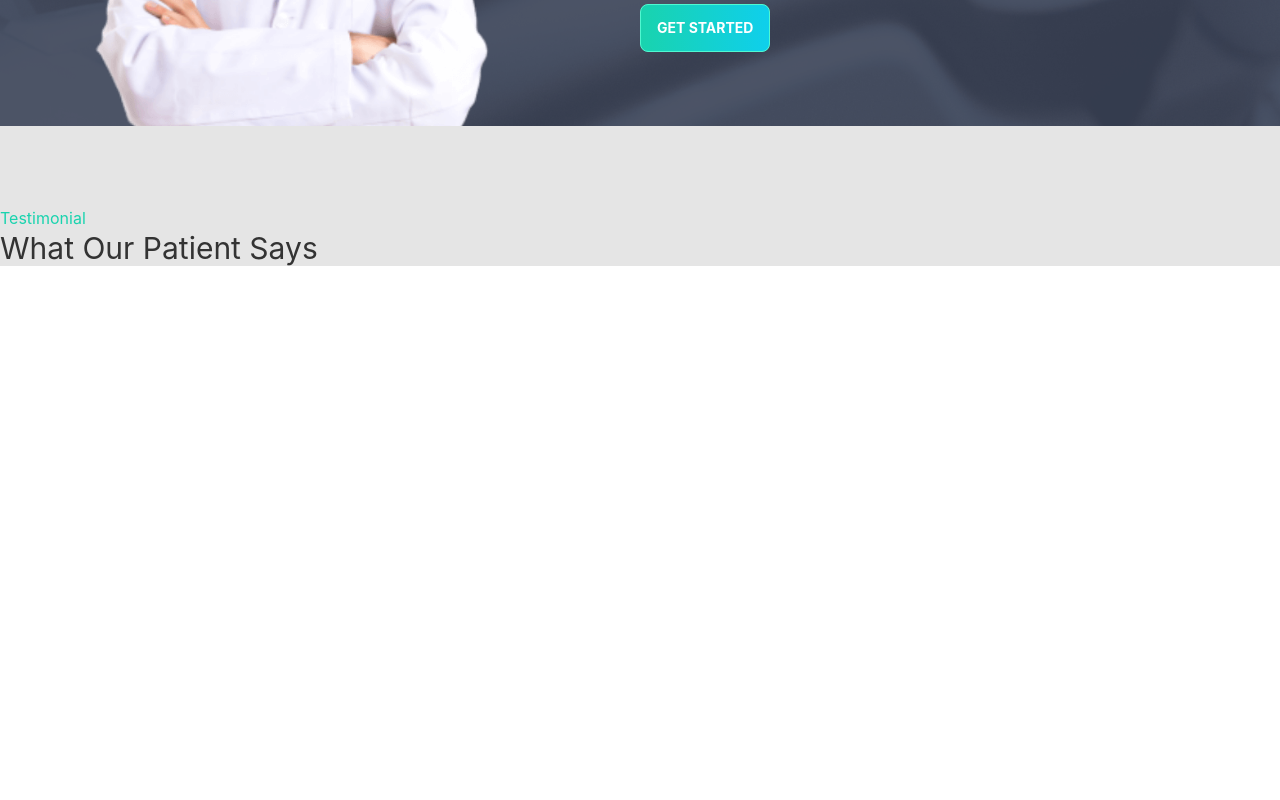
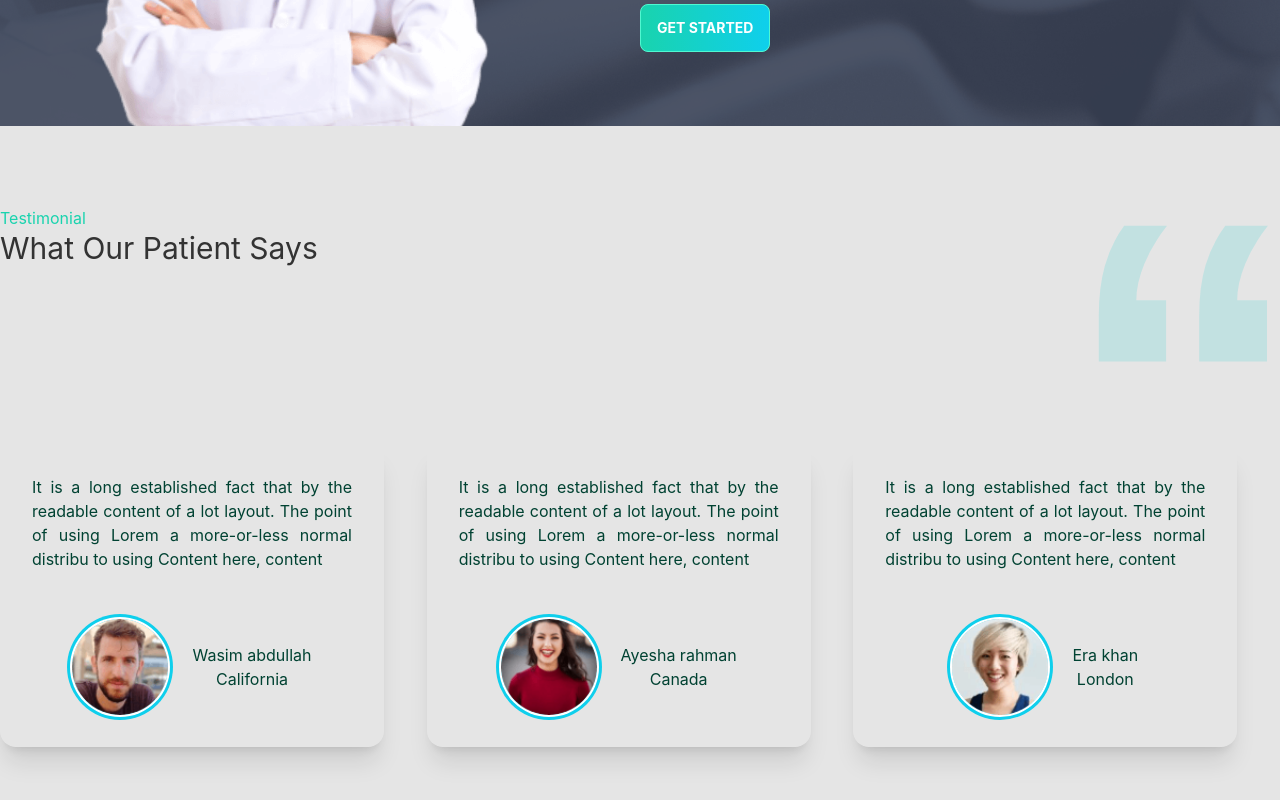
Before and after one commit to MajharolTanvir/Doctors-point, a React (Create React App) app: page / in a window 1280 px wide. Shown: the part 2808-3608 px from the top of the page. Before the commit the page ends 3074 px from the top, so only its background shows below. Built offline with nearby package versions, Linux system fonts and the light colour scheme.

Commit message:
reviews done

```diff
--- a/src/Pages/Home/Home.js
+++ b/src/Pages/Home/Home.js
@@ -14,6 +14,7 @@ const Home = () => {
             <Service></Service>
             <DoctorAppointment></DoctorAppointment>
             <PatientReviews></PatientReviews>
+
         </div>
     );
 };
--- a/src/Pages/Home/PatientReviews/PatientReviewCard/PatientReviewCard.js
+++ b/src/Pages/Home/PatientReviews/PatientReviewCard/PatientReviewCard.js
@@ -1,9 +1,36 @@
 import React from 'react';
+import wasim from '../../../../assets/images/people1.png'
+import ayesha from '../../../../assets/images/people2.png'
+import era from '../../../../assets/images/people3.png'
 
 const PatientReviewCard = () => {
+    const reviews = [
+        { id: 1, name: 'Wasim abdullah', review: 'It is a long established fact that by the readable content of a lot layout. The point of using Lorem a more-or-less normal distribu to using Content here, content', img: wasim, country: 'California' },
+        { id: 2, name: 'Ayesha rahman', review: 'It is a long established fact that by the readable content of a lot layout. The point of using Lorem a more-or-less normal distribu to using Content here, content', img: ayesha, country: 'Canada' },
+        { id: 3, name: 'Era khan', review: 'It is a long established fact that by the readable content of a lot layout. The point of using Lorem a more-or-less normal distribu to using Content here, content', img: era, country: 'London' }
+    ]
     return (
-        <div>
-
+        <div className='py-20'>
+            <div className='grid grid-cols-1 md:grid-cols-2 lg:grid-cols-3'>
+                {
+                    reviews.map(review => <div className="card w-96 shadow-xl text-neutral-content">
+                        <div className="card-body items-center text-center">
+                            <p className="flex text-justify">{review.review}</p>
+                            <div className="card-actions justify-between items-center mt-10 gap-6">
+                                <div className="avatar">
+                                    <div className="w-24 rounded-full ring ring-primary ring-offset-base-100 ring-offset-2">
+                                        <img src={review.img} alt='' />
+                                    </div>
+                                </div>
+                                <div>
+                                    <h6>{review.name}</h6>
+                                    <h6>{review.country}</h6>
+                                </div>
+                            </div>
+                        </div>
+                    </div>)
+                }
+            </div>
         </div>
     );
 };
--- a/src/Pages/Home/PatientReviews/PatientReviews.js
+++ b/src/Pages/Home/PatientReviews/PatientReviews.js
@@ -1,18 +1,23 @@
 import React from 'react';
 import PatientReviewCard from './PatientReviewCard/PatientReviewCard'
-import background from '../../../assets/icons/quote.svg'
+import quote from '../../../assets/icons/quote.svg'
 
 const PatientReviews = () => {
     return (
-        <div className='container mx-auto'>
-            <div style={{ background: { background } }}>
-                <h6 className='text-secondary'>Testimonial</h6>
-                <h3 className='text-3xl'>What Our Patient Says</h3>
+        <section className='container mx-auto'>
+            <div className='flex justify-between'>
+                <div>
+                    <h6 className='text-secondary'>Testimonial</h6>
+                    <h3 className='text-3xl'>What Our Patient Says</h3>
+                </div>
+                <div>
+                    <img className='w-24 lg:w-48 ' src={quote} alt="" />
+                </div>
             </div>
             <div>
                 <PatientReviewCard></PatientReviewCard>
             </div>
-        </div>
+        </section>
     );
 };
 
```
Also changed, not shown: src/Pages/Home/Contact/Contact.js (added).
